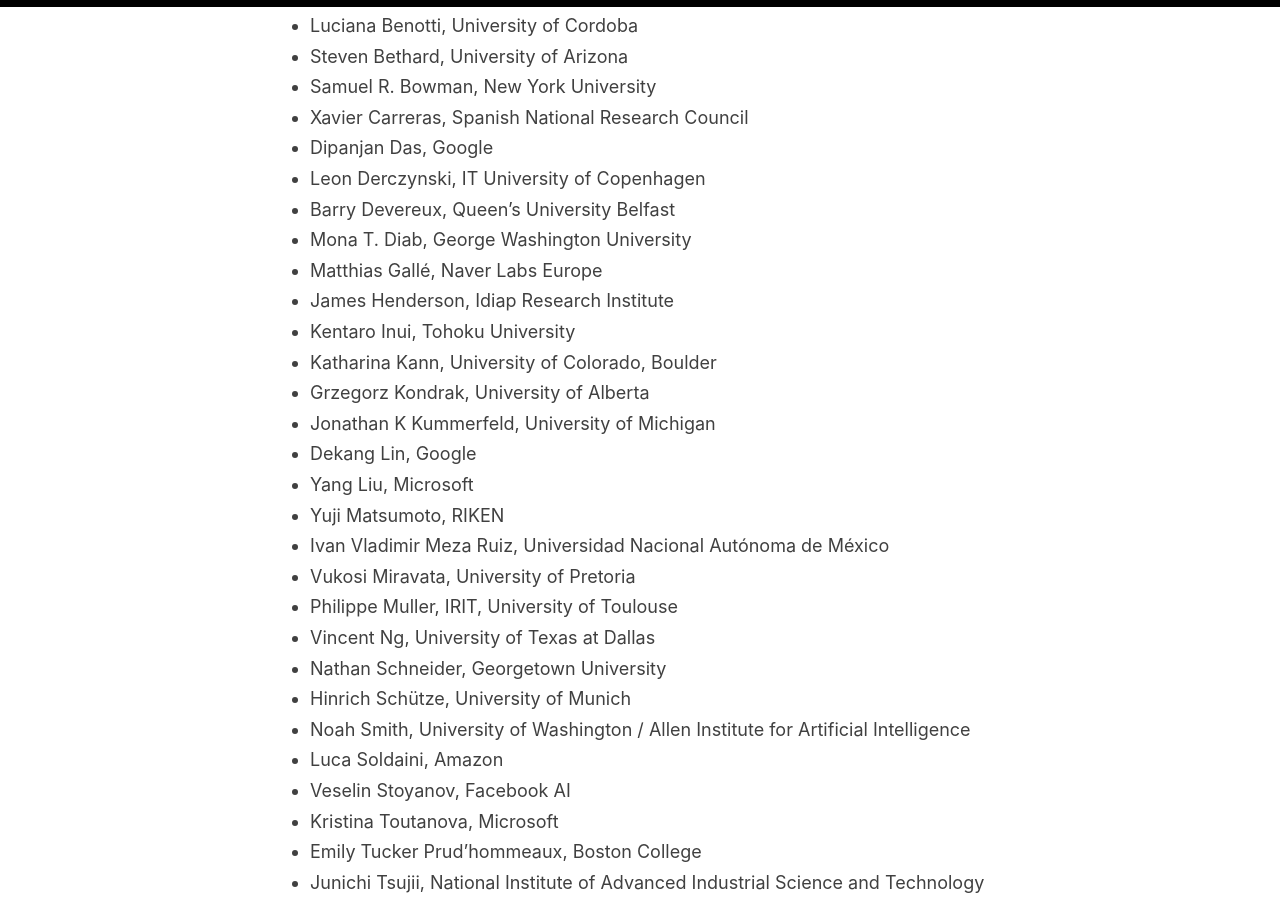
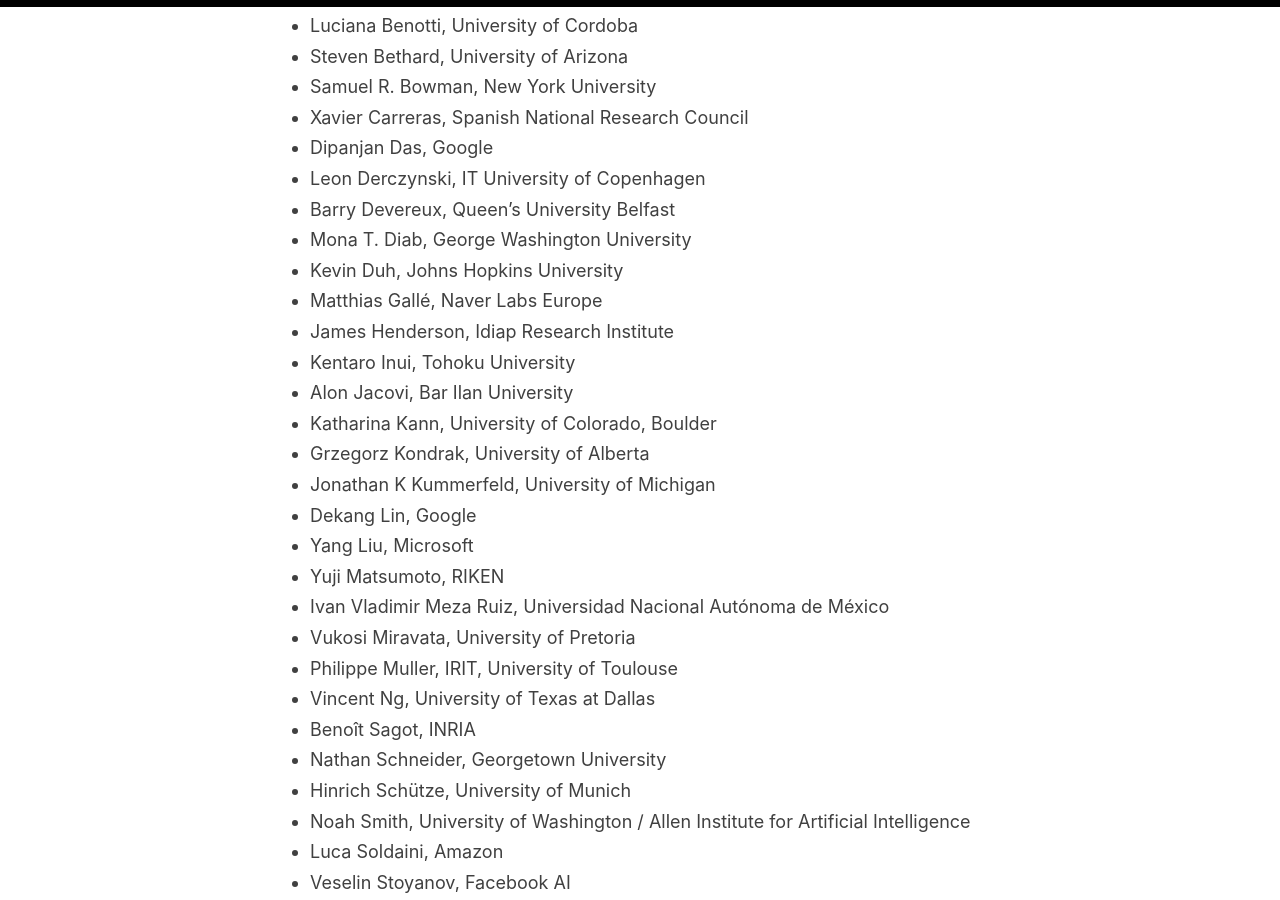
Before and after one commit to amitmerchant1990/reverie, a Jekyll site: the page built from people.md, in a window 1280 px wide and 900 px high, scrolled down 905 px. Built offline with Jekyll 4.4.1, drawn with Linux system fonts in a browser that asks for light colours.

Commit message:
Update people.md

```diff
--- a/people.md
+++ b/people.md
@@ -36,9 +36,11 @@
 * Leon Derczynski, IT University of Copenhagen
 * Barry Devereux, Queen's University Belfast
 * Mona T. Diab, George Washington University
+* Kevin Duh, Johns Hopkins University
 * Matthias Gallé, Naver Labs Europe
 * James Henderson, Idiap Research Institute
 * Kentaro Inui, Tohoku University
+* Alon Jacovi, Bar Ilan University
 * Katharina Kann, University of Colorado, Boulder
 * Grzegorz Kondrak, University of Alberta
 * Jonathan K Kummerfeld, University of Michigan
@@ -49,6 +51,7 @@
 * Vukosi Miravata, University of Pretoria
 * Philippe Muller, IRIT, University of Toulouse
 * Vincent Ng, University of Texas at Dallas
+* Benoît Sagot, INRIA
 * Nathan Schneider, Georgetown University
 * Hinrich Schütze, University of Munich
 * Noah Smith, University of Washington / Allen Institute for Artificial Intelligence
```
